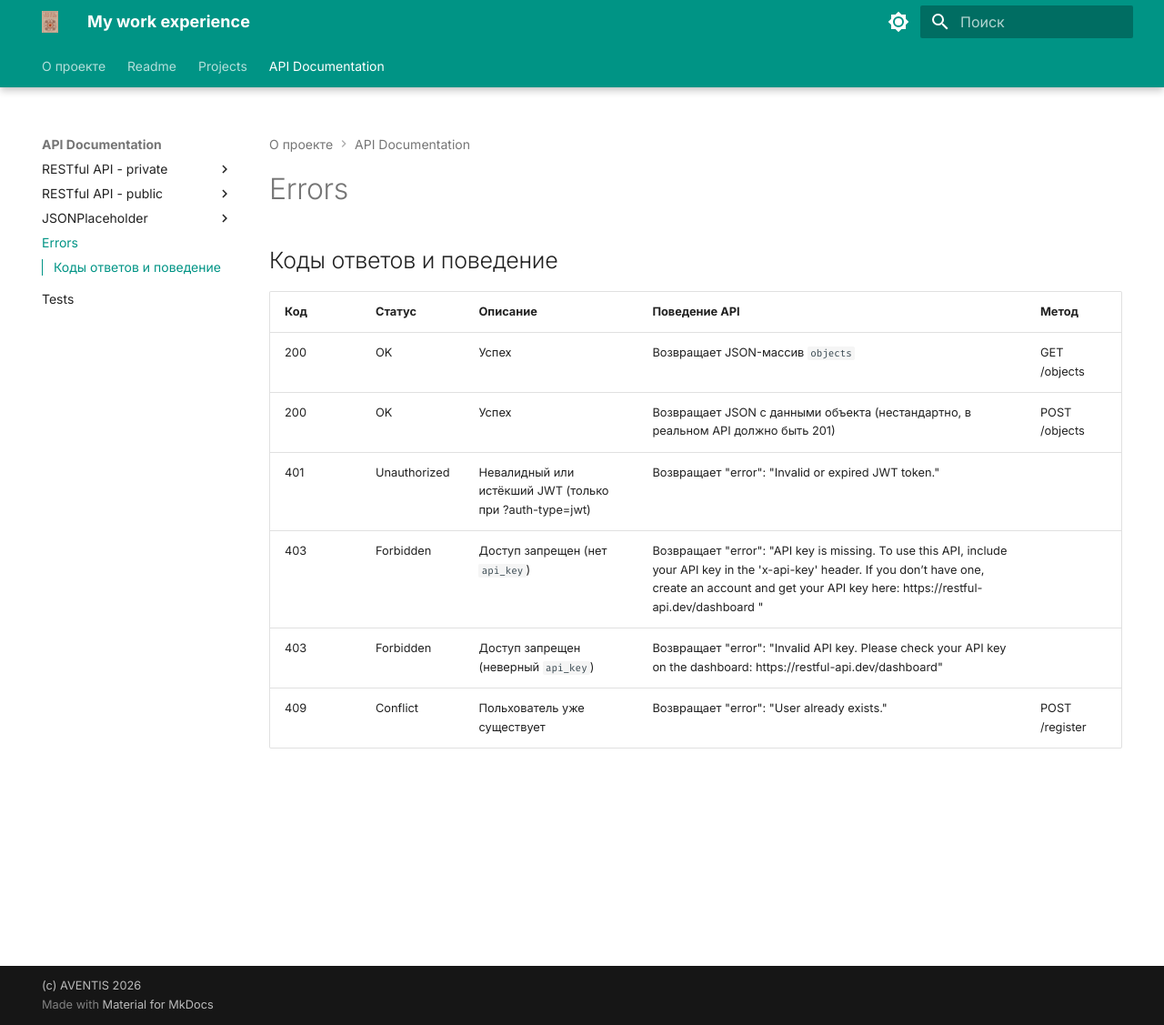
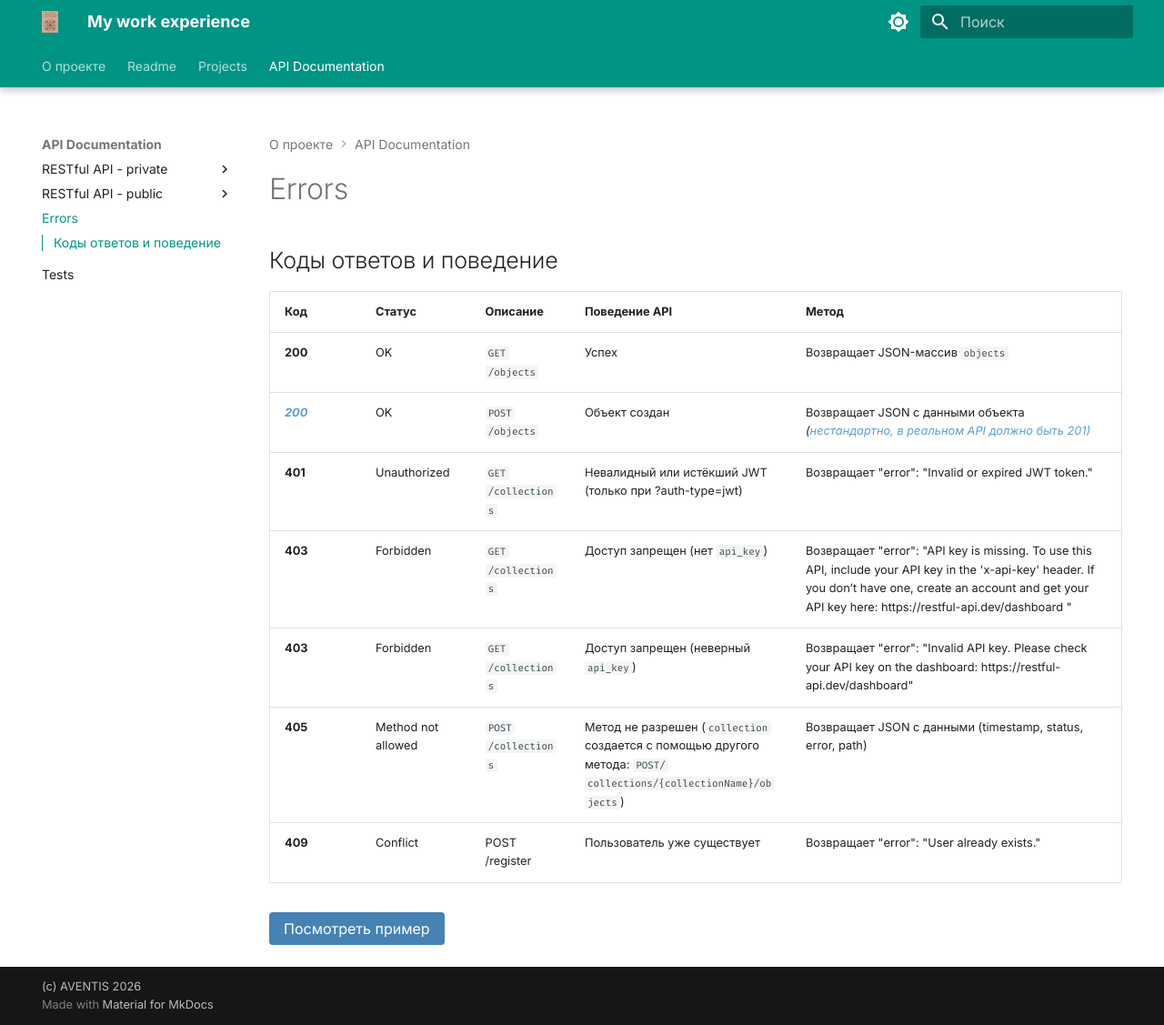
Before and after one commit to aventis1981/Techwriter_docs, an MkDocs documentation site: the page built from docs/api_11_errors.md, in a window 1280 px wide and 1127 px high. Shown: the whole window at 91% size. Built offline with MkDocs 1.6.1 and Material for MkDocs 9.7.7, drawn with Linux system fonts in a browser that asks for light colours.

```diff
--- a/docs/api_11_errors.md
+++ b/docs/api_11_errors.md
@@ -2,9 +2,12 @@
 ## Коды ответов и поведение
 |Код	|Статус	|Описание |Поведение API| Метод |
 | --- | --- | --- | --- | --- |
-|200 |OK	|Успех	|Возвращает JSON-массив `objects`| GET /objects|
-|200 |OK	|Успех	|Возвращает JSON с данными объекта (нестандартно, в реальном API должно быть 201)  | POST /objects|
-|401 |Unauthorized	| Невалидный или истёкший JWT (только при ?auth-type=jwt)	|Возвращает "error": "Invalid or expired JWT token." | |
-|403 | Forbidden |Доступ запрещен (нет `api_key`) |Возвращает  "error": "API key is missing. To use this API, include your API key in the 'x-api-key' header. If you don’t have one, create an account and get your API key here: https://restful-api.dev/dashboard " | |
-|403 |Forbidden	|Доступ запрещен (неверный `api_key`)	|Возвращает "error": "Invalid API key. Please check your API key on the dashboard: https://restful-api.dev/dashboard" |	 |
-|409 |Conflict	| Польхователь уже существует|Возвращает "error": "User already exists." | POST /register |
+|**200** |OK	| `GET /objects`| Успех |	Возвращает JSON-массив `objects`|
+|<span style="color: #5F9ED1;">***200***</span> |OK	| `POST /objects`|  Объект создан	|Возвращает JSON с данными объекта *(<span style="color: #5F9ED1;">нестандартно, в реальном API должно быть 201)</span>*  |
+|**401** |Unauthorized	| `GET /collections` | Невалидный или истёкший JWT (только при ?auth-type=jwt)	|Возвращает "error": "Invalid or expired JWT token." |
+|**403** | Forbidden | `GET /collections` | Доступ запрещен (нет `api_key`) |Возвращает  "error": "API key is missing. To use this API, include your API key in the 'x-api-key' header. If you don’t have one, create an account and get your API key here: https://restful-api.dev/dashboard " |
+|**403** |Forbidden	|`GET /collections` | Доступ запрещен (неверный `api_key`)	|Возвращает "error": "Invalid API key. Please check your API key on the dashboard: https://restful-api.dev/dashboard" |
+|**405** |Method not allowed|  `POST /collections` | Метод не разрешен (`collection` создается с помощью другого метода: `POST/ collections/{collectionName}/objects`)|Возвращает JSON с данными (timestamp, status, error, path) |
+|**409** |Conflict	|  POST /register | Пользователь уже существует|Возвращает "error": "User already exists." |
+
+<button type="button" style="background-color: #4682B4; color: white; border: none; padding: 8px 16px; border-radius: 4px; cursor: pointer;">Посмотреть пример</button>
--- a/mkdocs.yml
+++ b/mkdocs.yml
@@ -3,7 +3,8 @@
  nav: # Структура сайта
   - О проекте: index.md
   - Readme:
-      - GIT: readme.md
+      - GIT: readme_git.md
+      - Markdown: readme_md.md
   - Projects:
       - Проект 1: index_1.md
       - Проект 2: index_2.md
@@ -19,9 +20,6 @@
            - PUT /objects/{id}: api_7.md
            - PATH /objects/{id}: api_8.md
            - DELETE /objects/{id}: api_9.md
-      - JSONPlaceholder:
-           - GET /users: api_1.md
-           - GET /comments: api_2.md
       - Errors: api_11_errors.md
       - Tests: api_12_tests.md
  copyright: "(c) AVENTIS 2026"
```
Also changed, not shown: docs/readme_md.md (added, +15 -0 lines), docs/swagger/openapi.yaml (added, +16 -0 lines), docs/readme_git.md (line endings or trailing spaces).
